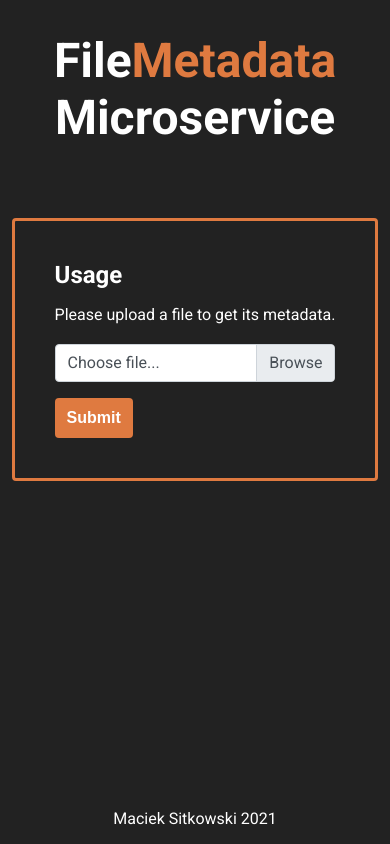
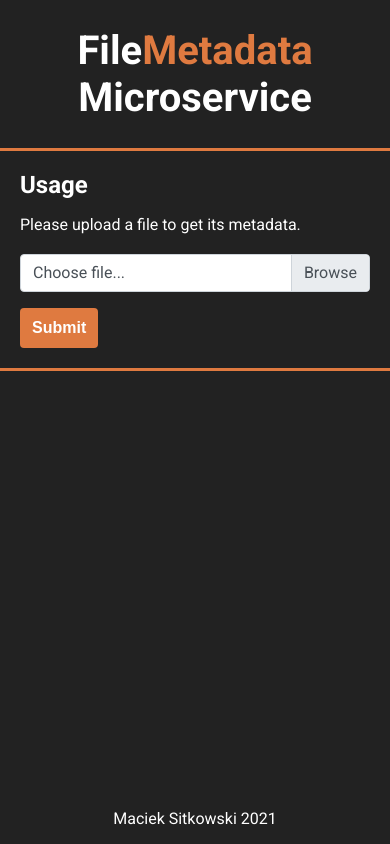
Before and after one commit to sitek94/file-metadata-microservice, a website: page views/index.html in a window 390 px wide. Drawn offline with Linux system fonts and the light colour scheme; files that its build step writes are made by us from their sources.

Commit message:
add media queries

```diff
--- a/public/style.css
+++ b/public/style.css
@@ -17,6 +17,7 @@
 }
 
 body {
+  min-width: 280px;
   height: 100vh;
   margin: 0;
 
@@ -46,10 +47,18 @@ header {
   font-size: 3em;
 }
 
+@media (max-width: 460px) {
+  .title {
+    font-size: 2.5em;
+  }
+}
+
 /* ==================== */
 /* MAIN */
 /* ==================== */
 main {
+  width: 100%;
+  max-width: 450px;
   flex: 1;
   display: flex;
   align-items: flex-start;
@@ -59,11 +68,19 @@ main {
 /* SECTION */
 /* ==================== */
 section {
-  margin-top: 40px;
   flex: 1;
   border: 3px solid var(--primary-color);
   border-radius: var(--border-radius);
   padding: 40px;
+}
+
+@media (max-width: 460px) {
+  section {
+    border-left: 0;
+    border-right: 0;
+    border-radius: 0;
+    padding: 20px;
+  }
 }
 
 /* ==================== */
```
